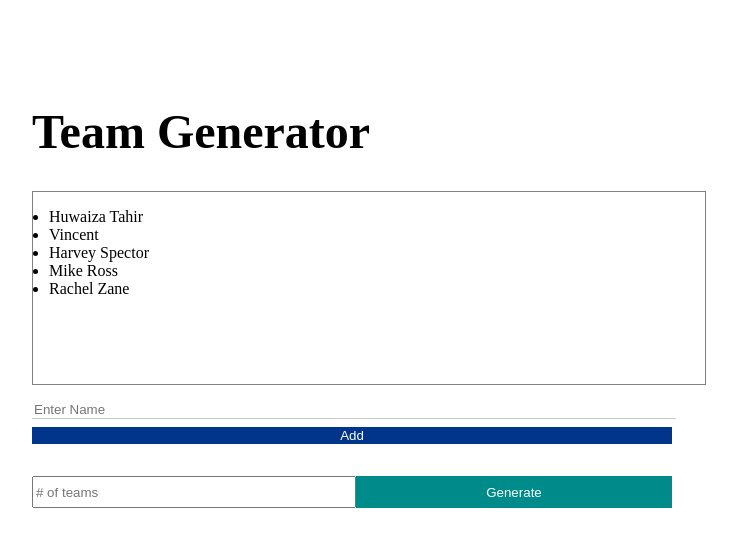
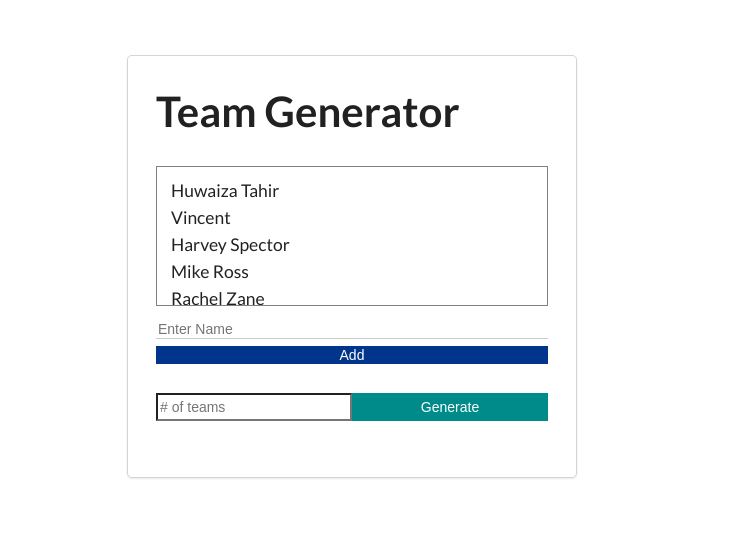
Before and after one commit to Huwaiza/angular_team_generator, an Angular app: page / in a window 1280 px wide. Shown: the top 546 px of the page, without its empty margins (288-1025 px from the left). Built offline with nearby package versions, Linux system fonts and the light colour scheme.

Commit message:
styles have applied

```diff
--- a/src/app/app.component.css
+++ b/src/app/app.component.css
@@ -58,3 +58,9 @@
   .error-msg {
     color: red;
   }
+
+li {
+    list-style: none;
+    font-size: 1.25rem;
+    margin-bottom: 0.5rem;
+}
--- a/src/app/app.component.html
+++ b/src/app/app.component.html
@@ -1,5 +1,5 @@
 <div class="container">
-  <div>
+  <div class="ui card">
     <h1>Team Generator</h1>
     <ul class="list">
       <li>Huwaiza Tahir</li>
--- a/src/styles.css
+++ b/src/styles.css
@@ -1 +1 @@
-/* You can add global styles to this file, and also import other style files */
+@import "../node_modules/semantic-ui-css/semantic.css"
```
